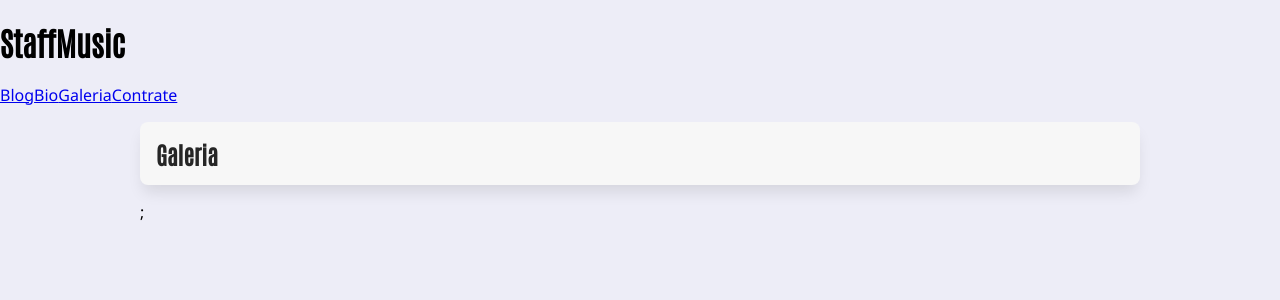
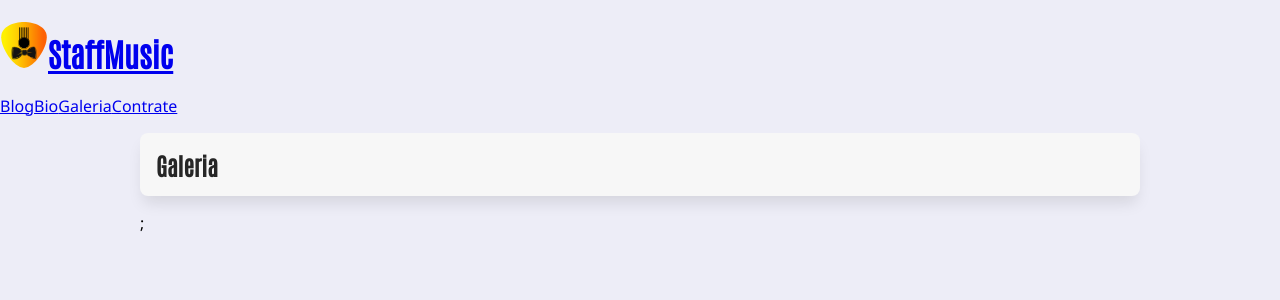
Before and after one commit to leandroaerolito/exercicio-next, a Next.js app: page /galeria in a window 1280 px wide. Shown: the top 300 px of the page. Built offline with nearby package versions, Linux system fonts and the light colour scheme.

Commit message:
Adição de cabeçalho e menu

```diff
--- /dev/null
+++ b/src/components/Cabecalho.jsx
@@ -0,0 +1,21 @@
+import Link from "next/link";
+import Menu from "./Menu";
+import Image from "next/image";
+
+export default function Cabecalho() {
+  return (
+    <header>
+      <h1>
+        <Image
+          src="/imagens/staffmusic-logo.svg"
+          width={48}
+          height={48}
+          alt="Palheta amarela com silhueta de violão e gravata borboleta"
+        />
+
+        <Link href="/">StaffMusic</Link>
+      </h1>
+      <Menu />
+    </header>
+  );
+}
--- /dev/null
+++ b/src/components/Menu.jsx
@@ -0,0 +1,12 @@
+import Link from "next/link";
+
+export default function Menu() {
+  return (
+    <nav>
+      <Link href="/">Blog</Link>
+      <Link href="/">Bio</Link>
+      <Link href="/">Galeria</Link>
+      <Link href="/">Contrate</Link>
+    </nav>
+  );
+}
--- a/src/components/layout.jsx
+++ b/src/components/layout.jsx
@@ -1,17 +1,10 @@
 import Link from "next/link";
+import Cabecalho from "./Cabecalho";
 
 export default function Layout({ children }) {
   return (
     <>
-      <header>
-        <h1>StaffMusic</h1>
-        <nav>
-          <Link href="/">Blog</Link>
-          <Link href="/bio">Bio</Link>
-          <Link href="/galeria">Galeria</Link>
-          <Link href="/contrate">Contrate</Link>
-        </nav>
-      </header>
+      <Cabecalho />
       <main className="limitador">{children}</main>
     </>
   );
--- a/src/pages/_app.js
+++ b/src/pages/_app.js
@@ -1,5 +1,5 @@
 import "@/styles/globals.css";
-import Layout from "@/components/layout";
+import Layout from "@/components/Layout";
 
 export default function App({ Component, pageProps }) {
   return (
```
